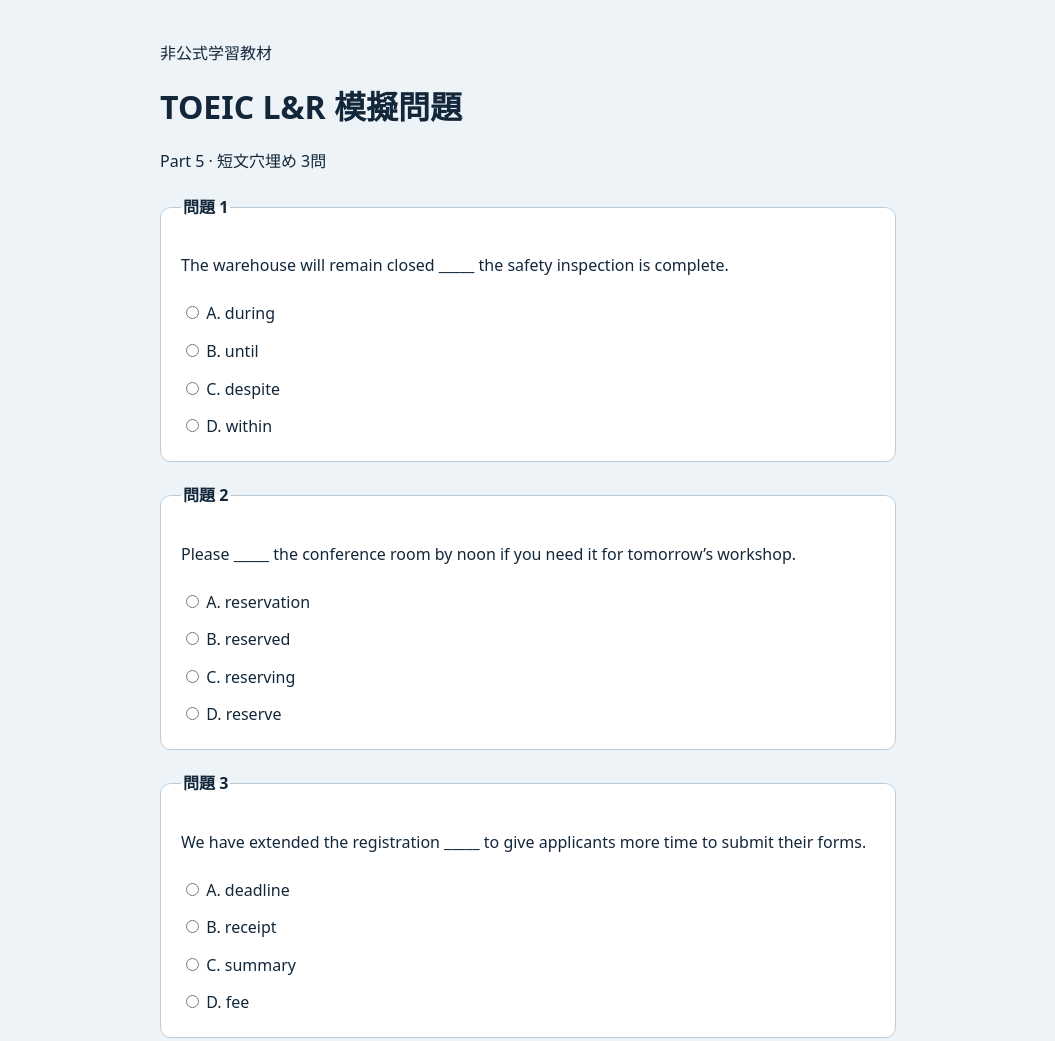
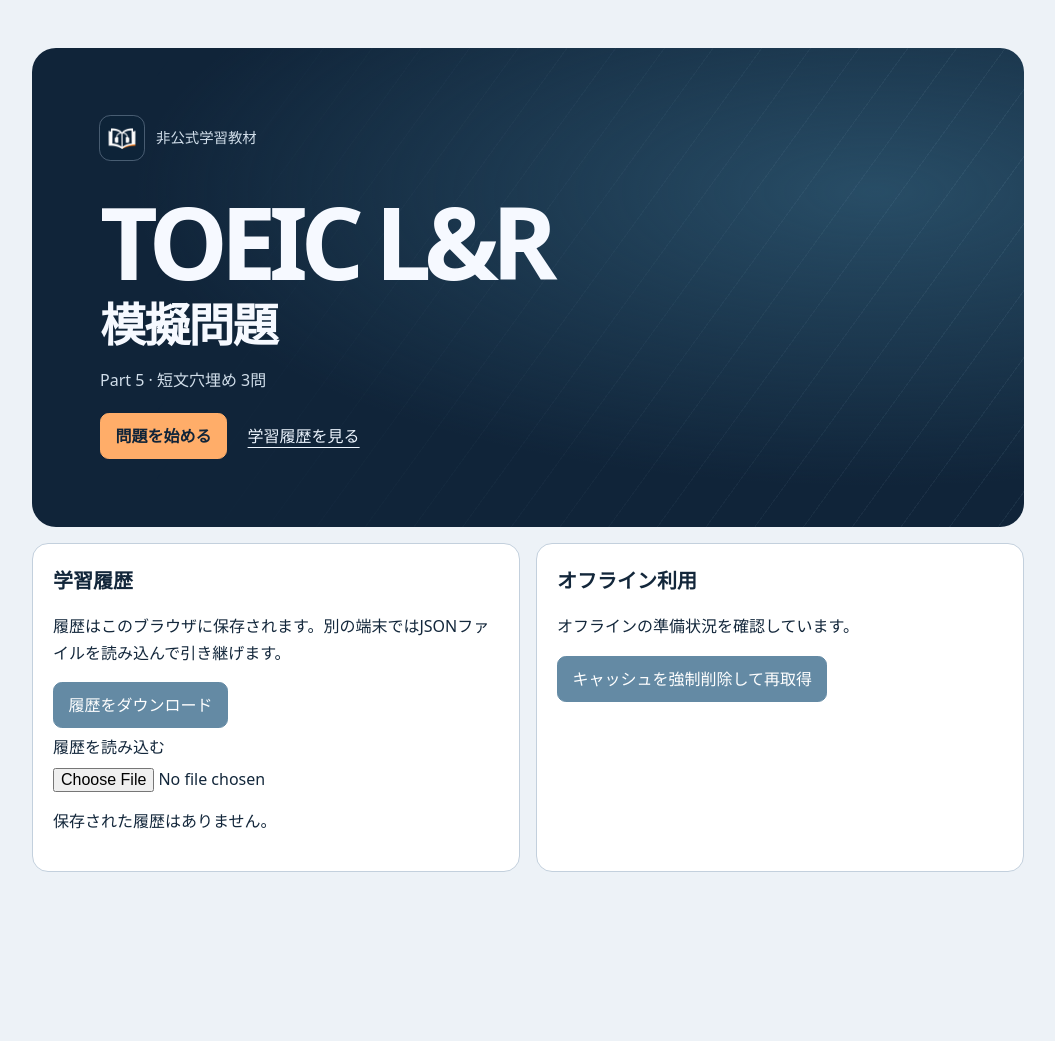
Before and after one commit to ykwyuta/toeic, a plain HTML site: page dist/index.html in a window 1280 px wide. Shown: the top 1041 px of the page, without its empty margins (112-1167 px from the left). After the commit the page ends 920 px from the top, so only its background shows below. Drawn offline with Linux system fonts and the light colour scheme.

Commit message:
Add a TOEIC start screen and installable app icons

```diff
--- a/dist/index.html
+++ b/dist/index.html
@@ -2,26 +2,61 @@
 <html lang="ja">
 <meta charset="utf-8">
 <meta name="viewport" content="width=device-width, initial-scale=1">
+<meta name="theme-color" content="#102439">
+<link rel="manifest" href="./manifest.webmanifest">
+<link rel="icon" type="image/png" sizes="192x192" href="./icon-192.png">
+<link rel="apple-touch-icon" sizes="180x180" href="./icon-180.png">
 <title>TOEIC L&amp;R 模擬問題</title>
 <style>
-:root { color-scheme: light; font: 100%/1.65 system-ui, sans-serif; color: #13273b; background: #edf3f7; }
-body { max-width: 46rem; margin: auto; padding: 1.5rem; }
-h1 { line-height: 1.2; }
-fieldset, section { background: white; border: 1px solid #b9cada; border-radius: .65rem; margin: 1.25rem 0; padding: 1rem 1.25rem; }
-legend { font-weight: 700; }
+* { box-sizing: border-box; }
+:root { color-scheme: light; font: 100%/1.65 system-ui, sans-serif; color: #13273b; background: #edf2f7; }
+body { margin: 0; }
+main { max-width: 68rem; margin: auto; padding: clamp(1rem, 4vw, 3rem); }
+[hidden] { display: none !important; }
+.hero { position: relative; isolation: isolate; overflow: hidden; border-radius: 1.5rem; padding: clamp(1.6rem, 6vw, 4.25rem); color: #f6f9ff; background: radial-gradient(ellipse at 85% 30%, #284d66, transparent 62%), #102439; }
+.hero::before { content: ""; position: absolute; inset: 0; z-index: -1; background: repeating-linear-gradient(126deg, transparent 0 2.4rem, #aacfe512 2.4rem calc(2.4rem + 1px)); mask-image: linear-gradient(90deg, transparent 10%, #000); }
+.hero-brand { display: flex; align-items: center; gap: .75rem; color: #d1deea; font-size: .9rem; }
+.hero-brand img { border-radius: .65rem; outline: 1px solid #a4bbce60; }
+h1 { margin: 2rem 0 .85rem; font-size: clamp(2.5rem, 8.2vw, 6.25rem); line-height: .98; letter-spacing: -.075em; }
+h1 span { display: block; margin-top: .75rem; font-size: .46em; letter-spacing: -.04em; }
+.hero p { margin: 1.25rem 0; color: #d1deea; }
+.hero-actions { display: flex; flex-wrap: wrap; align-items: center; gap: .65rem 1.3rem; }
+.hero-actions button { background: #ffad69; border-color: #ffad69; color: #102439; font-weight: 750; }
+.hero-actions a { color: #eef6ff; text-underline-offset: .3em; }
+#practice { max-width: 46rem; margin: 1.5rem auto; }
+.settings { display: grid; gap: 1rem; grid-template-columns: repeat(auto-fit, minmax(min(100%, 23rem), 1fr)); margin-top: 1rem; }
+fieldset, .settings section { background: #fff; border: 1px solid #c3d0dd; border-radius: 1rem; padding: 1.25rem; min-width: 0; }
+fieldset { margin: 0 0 1rem; }
+h2 { margin: 0 0 .75rem; font-size: 1.25rem; }
+legend { font-weight: 700; padding-inline: .35rem; }
 label { display: block; padding: .35rem 0; }
-button, input { font: inherit; }
-button { padding: .55rem .9rem; border: 1px solid #124d75; border-radius: .35rem; background: #124d75; color: white; cursor: pointer; }
+button, input { font: inherit; max-width: 100%; }
+button { padding: .55rem .9rem; border: 1px solid #124d75; border-radius: .55rem; background: #124d75; color: white; cursor: pointer; }
+button:disabled { opacity: .65; cursor: default; }
+#back { margin-bottom: 1rem; color: #124d75; background: transparent; }
 :focus-visible { outline: 3px solid #cf571c; outline-offset: 3px; }
 </style>
 <main>
-<header><p>非公式学習教材</p><h1>TOEIC L&amp;R 模擬問題</h1><p>Part 5 · 短文穴埋め 3問</p></header>
-<form id="exam">
-  <div id="items"></div>
-  <button>採点する</button>
-</form>
-<p id="result" role="status"></p>
-<section>
+<header class="hero" id="start-screen">
+  <div class="hero-brand"><img src="./icon-192.png" alt="" width="44" height="44">非公式学習教材</div>
+  <h1 lang="en">TOEIC L&amp;R<span lang="ja">模擬問題</span></h1>
+  <p>Part 5 · 短文穴埋め 3問</p>
+  <div class="hero-actions">
+    <button id="start" type="button">問題を始める</button>
+    <a href="#learning-history">学習履歴を見る</a>
+  </div>
+</header>
+<section id="practice" aria-labelledby="practice-title" hidden>
+  <h2 id="practice-title" tabindex="-1">Part 5 · 短文穴埋め</h2>
+  <button id="back" type="button">開始画面に戻る</button>
+  <form id="exam">
+    <div id="items"></div>
+    <button>採点する</button>
+  </form>
+  <p id="result" role="status"></p>
+</section>
+<div class="settings">
+<section id="learning-history" tabindex="-1">
   <h2>学習履歴</h2>
   <p>履歴はこのブラウザに保存されます。別の端末ではJSONファイルを読み込んで引き継げます。</p>
   <button id="download" type="button">履歴をダウンロード</button>
@@ -35,6 +70,7 @@ button { padding: .55rem .9rem; border: 1px solid #124d75; border-radius: .35rem
   <p id="offline-status" role="status">オフラインの準備状況を確認しています。</p>
   <button id="offline-reset" type="button" disabled>キャッシュを強制削除して再取得</button>
 </section>
+</div>
 </main>
 <script>
 'use strict';
@@ -62,6 +98,19 @@ const key = 'toeic.history.v1';
 const examId = 'part5-demo';
 const revision = 1;
 const select = (id) => document.getElementById(id);
+
+select('start').addEventListener('click', () => {
+  select('start-screen').hidden = true;
+  select('practice').hidden = false;
+  select('practice-title').focus();
+});
+
+select('back').addEventListener('click', () => {
+  select('practice').hidden = true;
+  select('start-screen').hidden = false;
+  select('start').focus();
+});
+
 const dateFormat = new Intl.DateTimeFormat('ja-JP', { dateStyle: 'medium', timeStyle: 'short' });
 const letter = (index) => 'ABCD'[index];
 const score = (answers) => answers.filter((value, index) => value === questions[index].answer).length;
```
Also changed, not shown: dist/icon-180.png (added), dist/icon-192.png (added), dist/icon-512.png (added), dist/manifest.webmanifest (added), dist/sw.js.
